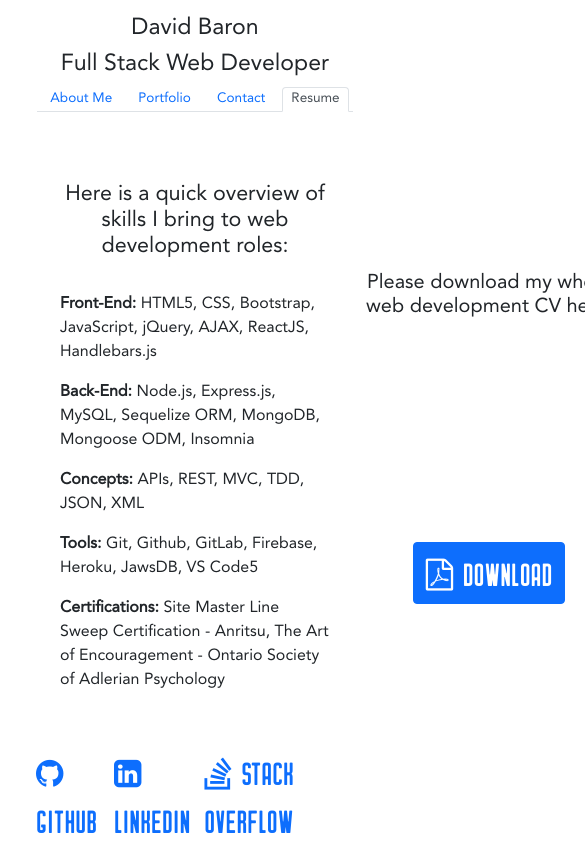
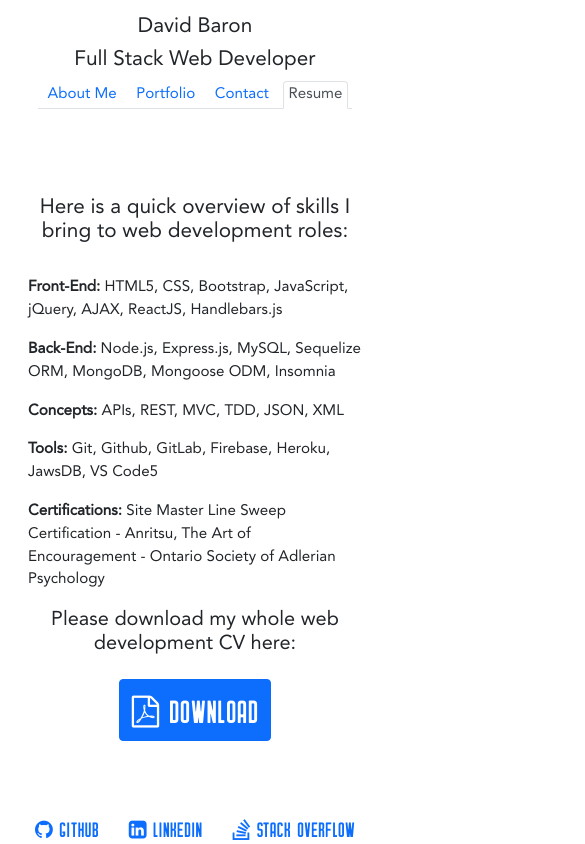
Before and after one commit to H0RSESH0E/dBaron, a React (Create React App) app: page / in a window 390 px wide. Both pictures are taken after a click on the link "Resume". Shown: the top 844 px of the page, 585 px wide, since content can reach past the window. Built offline with nearby package versions, Linux system fonts and the light colour scheme.

Commit message:
mobile layout adjustments

```diff
--- a/src/components/Resume.js
+++ b/src/components/Resume.js
@@ -5,8 +5,8 @@ function Resume() {
     return (
         <>
             <section className="main-container container">
-                <div className="row d-flex flex-column justify-content-around align-items-center" style={{ height: '65vh' }}>
-                    <div className="d-flex flex-column justify-content-start" style={{ maxWidth: '850px' }}>
+                <div className="row d-flex flex-column justify-content-around align-items-center" >
+                    <div className="d-flex col-12 flex-column justify-content-start" style={{ maxWidth: '850px' }}>
                         <h4 style={{ textAlign: 'center' }}>Here is a quick overview of skills I bring to web development roles:</h4>
                         <br></br>
                         <p><b>Front-End:</b> HTML5, CSS, Bootstrap, JavaScript, jQuery, AJAX, ReactJS, Handlebars.js</p>
--- a/src/index.css
+++ b/src/index.css
@@ -183,8 +183,11 @@ form  {
   }
 
   @media (max-width: 425px) {
+    .row{
+      --bs-gutter-x: 0.5rem;
+    }
     header {
-      font-size: .85rem;
+      font-size: 1rem;
     }
 
     .nav-tabs .nav-link {
@@ -192,24 +195,24 @@ form  {
     }
   }
 
-  @media (max-width: 380px) {
-    header {
-      font-size: .75rem;
+
+  @media (max-width: 395px) {
+    .row{
+      --bs-gutter-x: 0.5rem;
     }
 
-    .nav-tabs .nav-link {
-      padding: 0.1rem 0.5rem;
+    footer{
+      font-size: 1.3rem;
     }
-  }
 
-  @media (max-width: 380px) {
     h3,
     h4 {
-      font-size: 1rem;
+      font-size: 1.3rem;
     }
     header,
-    p {
-      font-size: .75rem;
+    p
+     {
+      font-size: .95rem;
     }
 
     .nav-tabs .nav-link {
@@ -222,7 +225,8 @@ form  {
       --bs-gutter-x: 0.5rem;
     }
     h3,
-    h4 {
+    h4,
+    footer {
       font-size: 1rem;
     }
     header,
```
